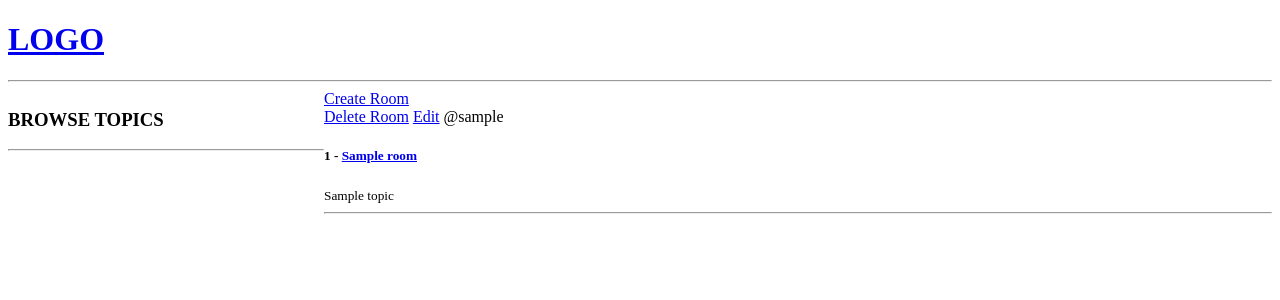
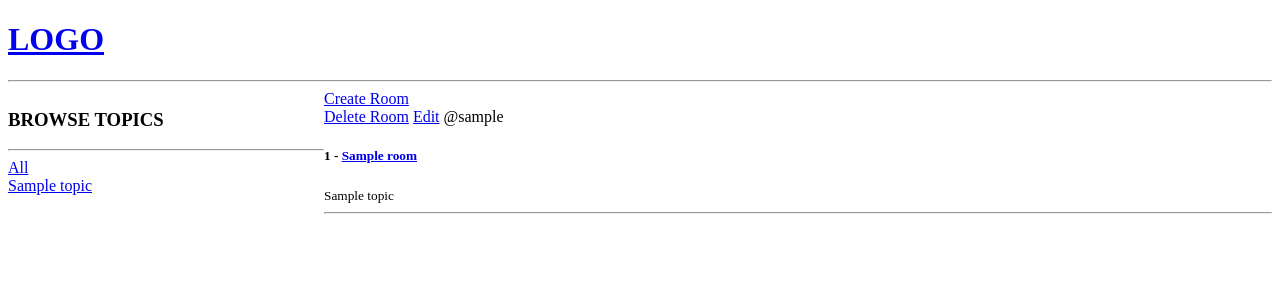
Before and after one commit to cgrade/study-buddy, a Django app: template base/templates/base/home.html in a window 1280 px wide. Shown: the top 300 px of the page. Run offline with Django 3.2, Linux system fonts and the light colour scheme; the template is opened without the code that fills it: most values are stand-ins (such as "Sample title", 1, 10 or a date in 2020).

Commit message:
Topics rendered in te Browse topics Column on the Homepage

```diff
--- a/base/templates/base/home.html
+++ b/base/templates/base/home.html
@@ -9,6 +9,12 @@
   <div>
     <h3>BROWSE TOPICS</h3>
     <hr />
+    <a href="{% url 'home' %}">All</a>
+    {% for topic in topics %}
+    <div>
+      <a href="{% url 'home' %}q={{topic.name}}">{{topic.name}}</a>
+    </div>
+    {% endfor %}
   </div>
   <div>
     <a href="{% url 'create-room' %}">Create Room</a>
```
